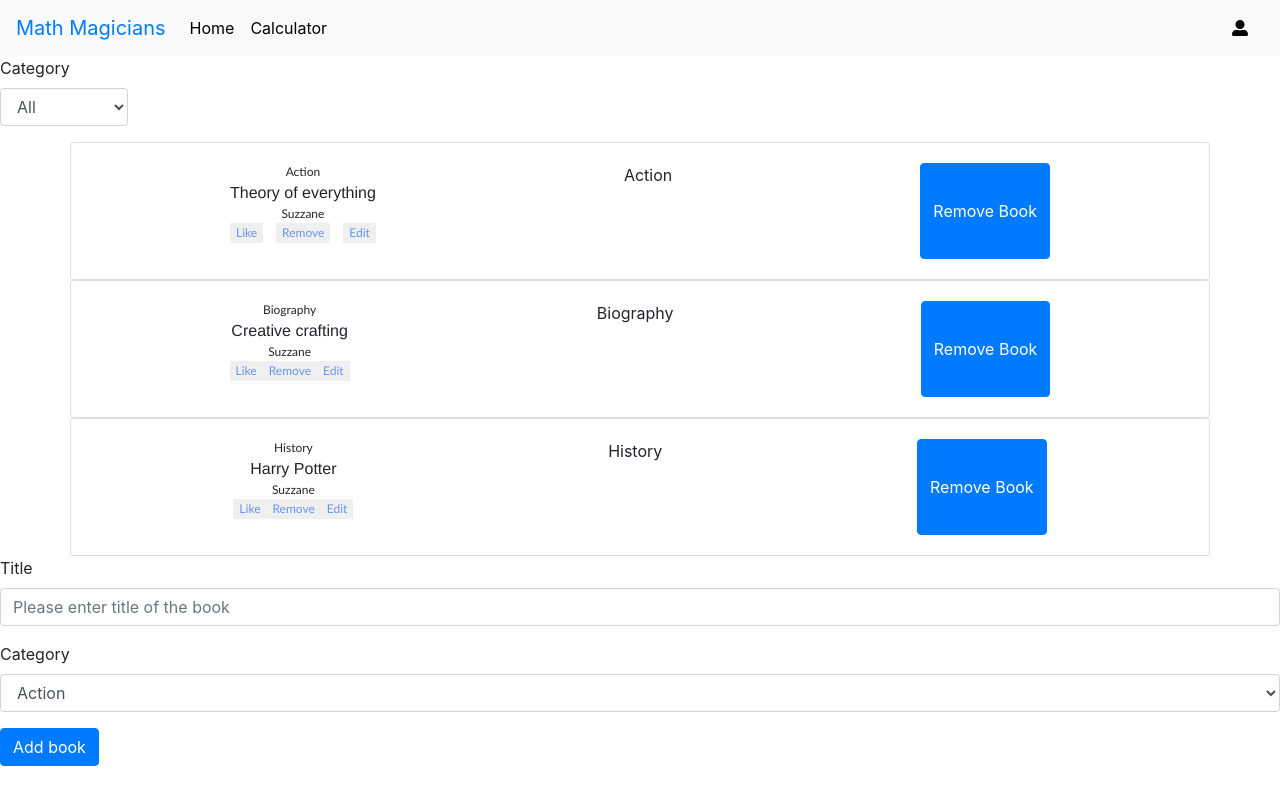
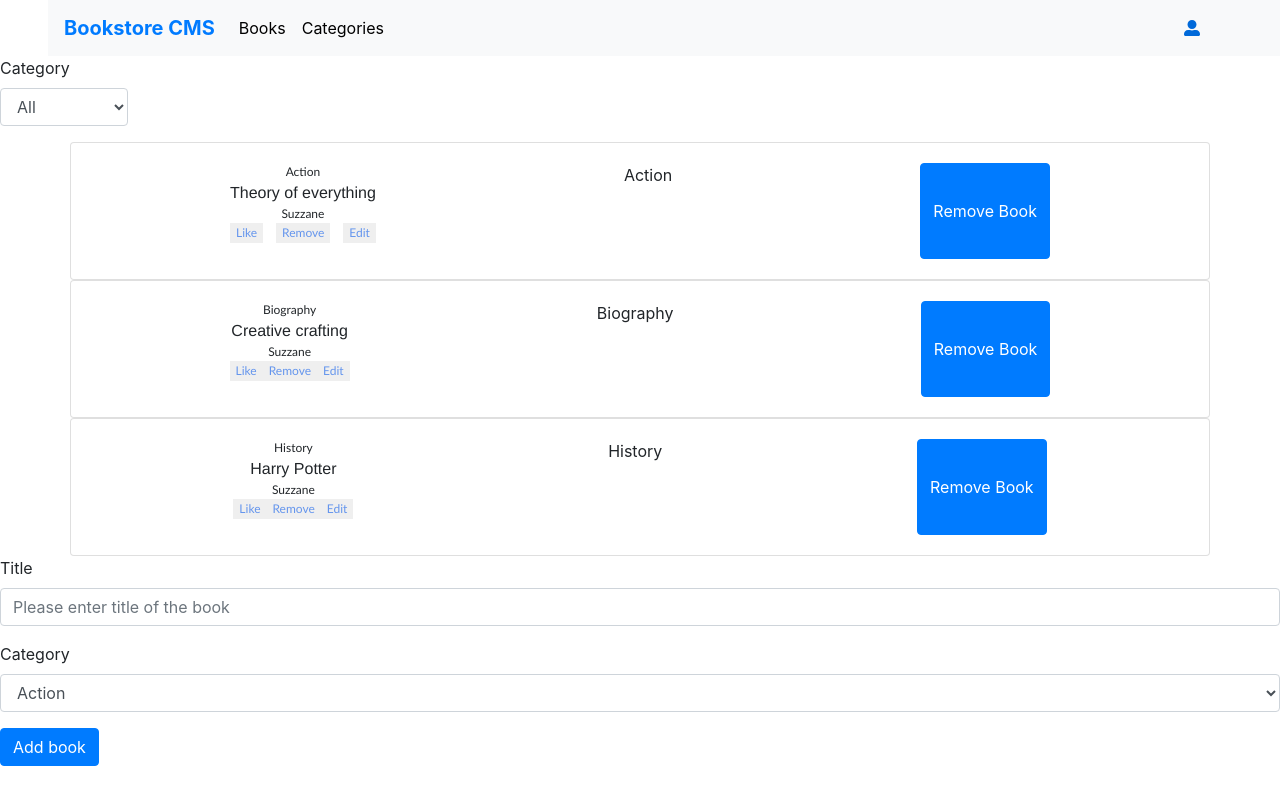
Before and after one commit to e71az/bookstore, a React (Create React App) app: page / in a window 1280 px wide. Built offline with nearby package versions, Linux system fonts and the light colour scheme.

Commit message:
Changed nav bar styling

```diff
--- a/src/components/Nav.js
+++ b/src/components/Nav.js
@@ -9,23 +9,29 @@ import { FontAwesomeIcon } from '@fortawesome/react-fontawesome';
 const MainNavbar = () => (
   <>
     <Navbar
-      // className="d-flex justify-self-center"
+      className="d-flex ml-5"
       collapseOnSelect
       expand="lg"
       bg="light"
       variant=""
     >
-      <Navbar.Brand href="#home">Math Magicians</Navbar.Brand>
+      <Navbar.Brand className="font-weight-bold" href="#home">
+        Bookstore CMS
+      </Navbar.Brand>
       <Navbar.Toggle aria-controls="responsive-navbar-nav" />
       <Navbar.Collapse id="responsive-navbar-nav">
         <Nav className="mr-auto">
-          <Nav.Link className="linkText" href="/">Home</Nav.Link>
-          <Nav.Link className="linkText" href="/calc">Calculator</Nav.Link>
+          <Nav.Link className="linkText" href="/">
+            Books
+          </Nav.Link>
+          <Nav.Link className="linkText" href="/calc">
+            Categories
+          </Nav.Link>
         </Nav>
       </Navbar.Collapse>
-      <Nav.Link className="linkText ml-auto" href="/quote">
+      <Nav.Link className="linkText mr-5" href="/quote">
         {' '}
-        <FontAwesomeIcon icon={faUserAlt} />
+        <FontAwesomeIcon className="user-icon" icon={faUserAlt} />
       </Nav.Link>
     </Navbar>
   </>
--- a/src/style.css
+++ b/src/style.css
@@ -5,14 +5,16 @@
   /* min-width: 700px; */
 }
 
-  .linkText
-  {
+.linkText {
   color: black;
 }
 
-  .linkText :hover
-  {
+.linkText :hover {
   color: gray;
+}
+
+.user-icon {
+  color: #0069d9;
 }
 
 .result-box {
@@ -74,25 +76,22 @@
 .calc {
   width: 700px;
 }
-  .selectbox{
+.selectbox {
   width: 10%;
 }
-  .card{
+.card {
   justify-content: space-between;
   border: none;
 }
 
-  button{
+button {
   border: none;
-    color:cornflowerblue;
-
+  color: cornflowerblue;
 }
-  .category{
+.category {
   font-family: 'Gill Sans', 'Gill Sans MT', Calibri, 'Trebuchet MS', sans-serif;
   font-size: 12px;
-
 }
-   .header{
-     font-family:'Franklin Gothic Medium', 'Arial Narrow', Arial, sans-serif;
-
+.header {
+  font-family: 'Franklin Gothic Medium', 'Arial Narrow', Arial, sans-serif;
 }
```
Lines whose indentation alone changed are shown as unchanged.
